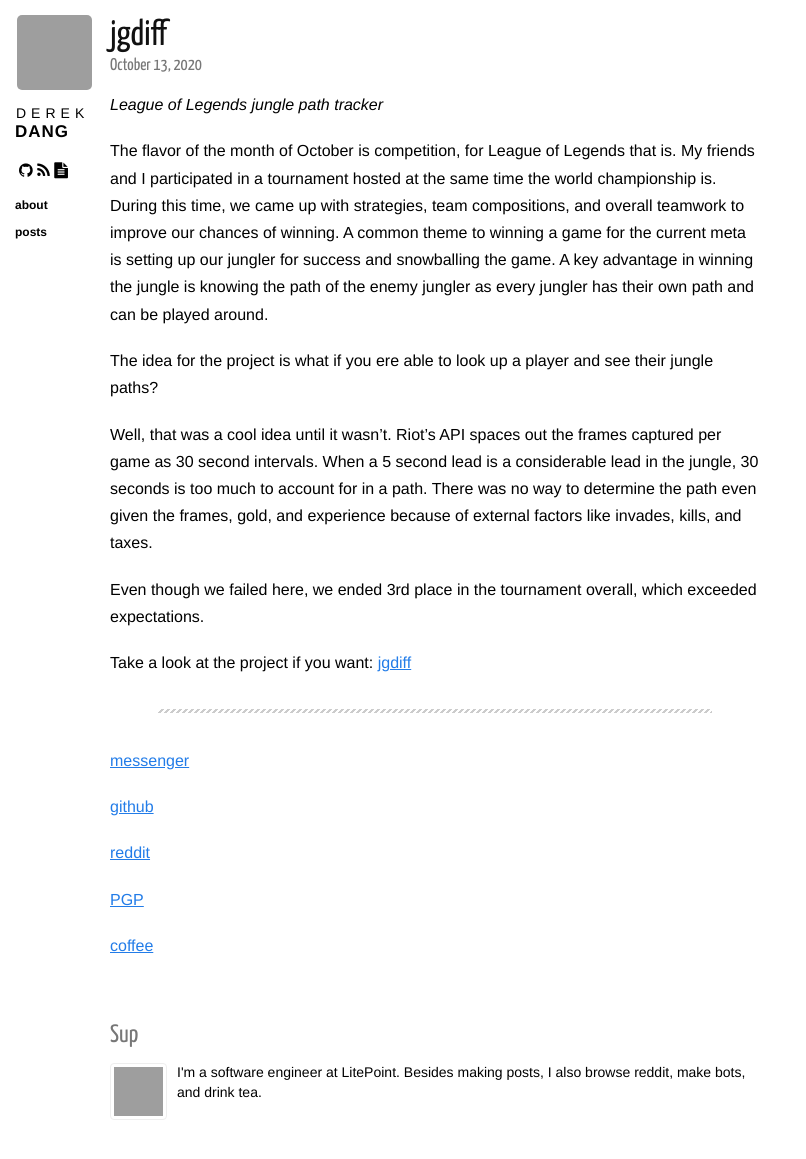
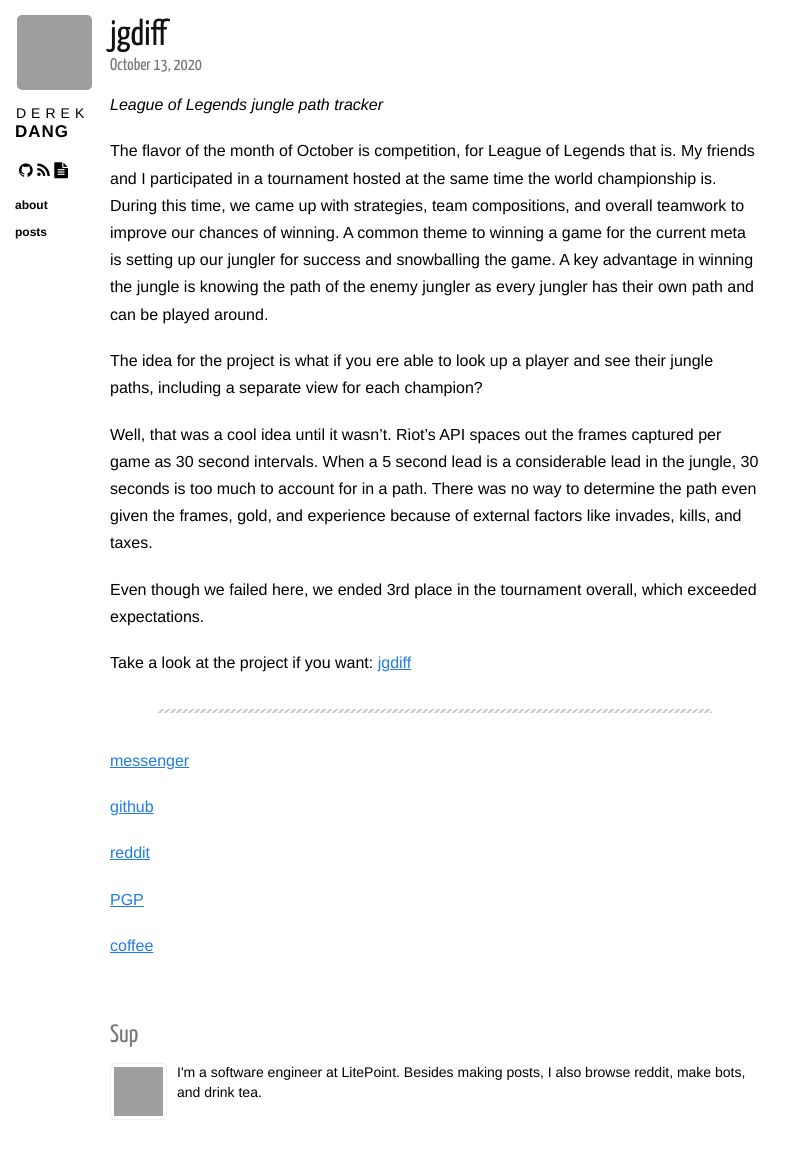
Before and after one commit to dqdang/dqdang.github.io, a Jekyll site: the page built from _posts/2020-10-13-jgdiff.markdown, in a window 1280 px wide, cut to the strip 0-1179 px from the top of the page. Shown: the top 1159 px of the strip, without its empty margins (0-806 px from the left). Built offline with Jekyll 4.4.1, drawn with Linux system fonts in a browser that asks for light colours; nearby versions of some CDN libraries; grey boxes are pictures that could not be loaded.

Commit message:
Add more description

```diff
--- a/_posts/2020-10-13-jgdiff.markdown
+++ b/_posts/2020-10-13-jgdiff.markdown
@@ -8,7 +8,7 @@
 
 The flavor of the month of October is competition, for League of Legends that is. My friends and I participated in a tournament hosted at the same time the world championship is. During this time, we came up with strategies, team compositions, and overall teamwork to improve our chances of winning. A common theme to winning a game for the current meta is setting up our jungler for success and snowballing the game. A key advantage in winning the jungle is knowing the path of the enemy jungler as every jungler has their own path and can be played around.
 
-The idea for the project is what if you ere able to look up a player and see their jungle paths?
+The idea for the project is what if you ere able to look up a player and see their jungle paths, including a separate view for each champion?
 
 Well, that was a cool idea until it wasn't. Riot's API spaces out the frames captured per game as 30 second intervals. When a 5 second lead is a considerable lead in the jungle, 30 seconds is too much to account for in a path. There was no way to determine the path even given the frames, gold, and experience because of external factors like invades, kills, and taxes.
 
```
